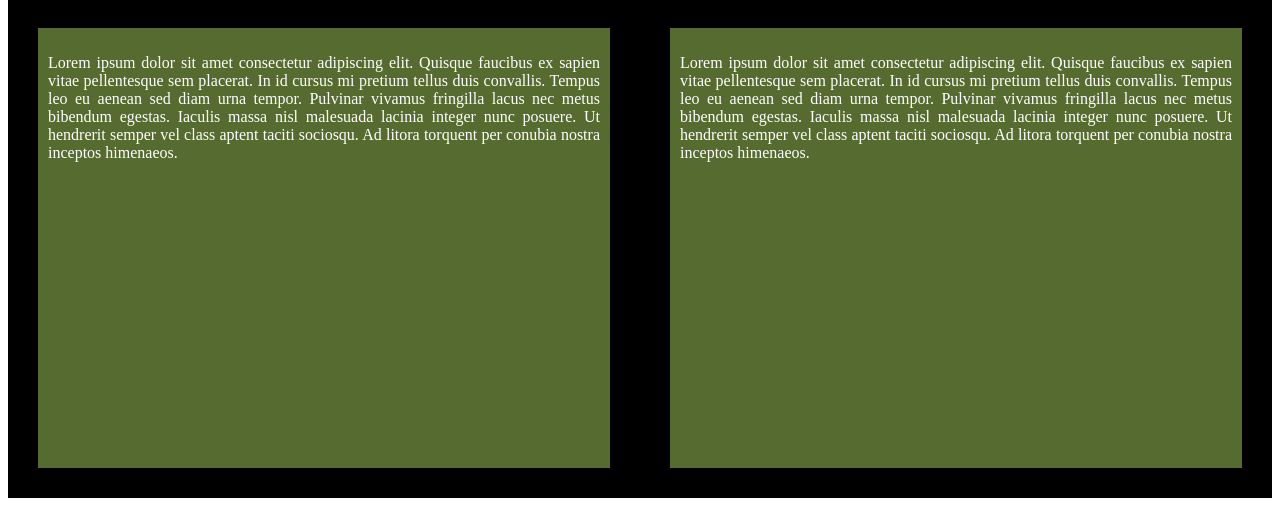
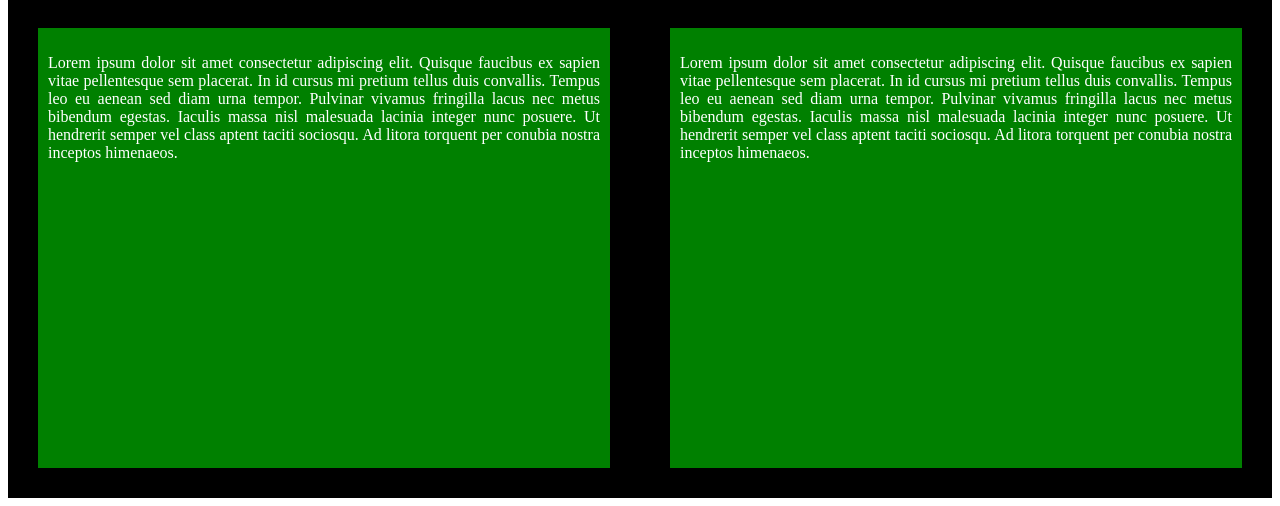
Before and after one commit to CS4Hall/Final-Project, a plain HTML site: page index.html in a window 1280 px wide. Shown: the part 620-1126 px from the top of the page. Drawn offline with Linux system fonts and the light colour scheme.

Commit message:
🏉🔁 Updated with Glitch

```diff
--- a/index.html
+++ b/index.html
@@ -30,7 +30,7 @@
         display: flex;
       }
       .child-flex {
-        background-color: darkolivegreen;
+        background-color: green;
         margin: 30px;
         padding: 10px;
         text-align: justify;
```
